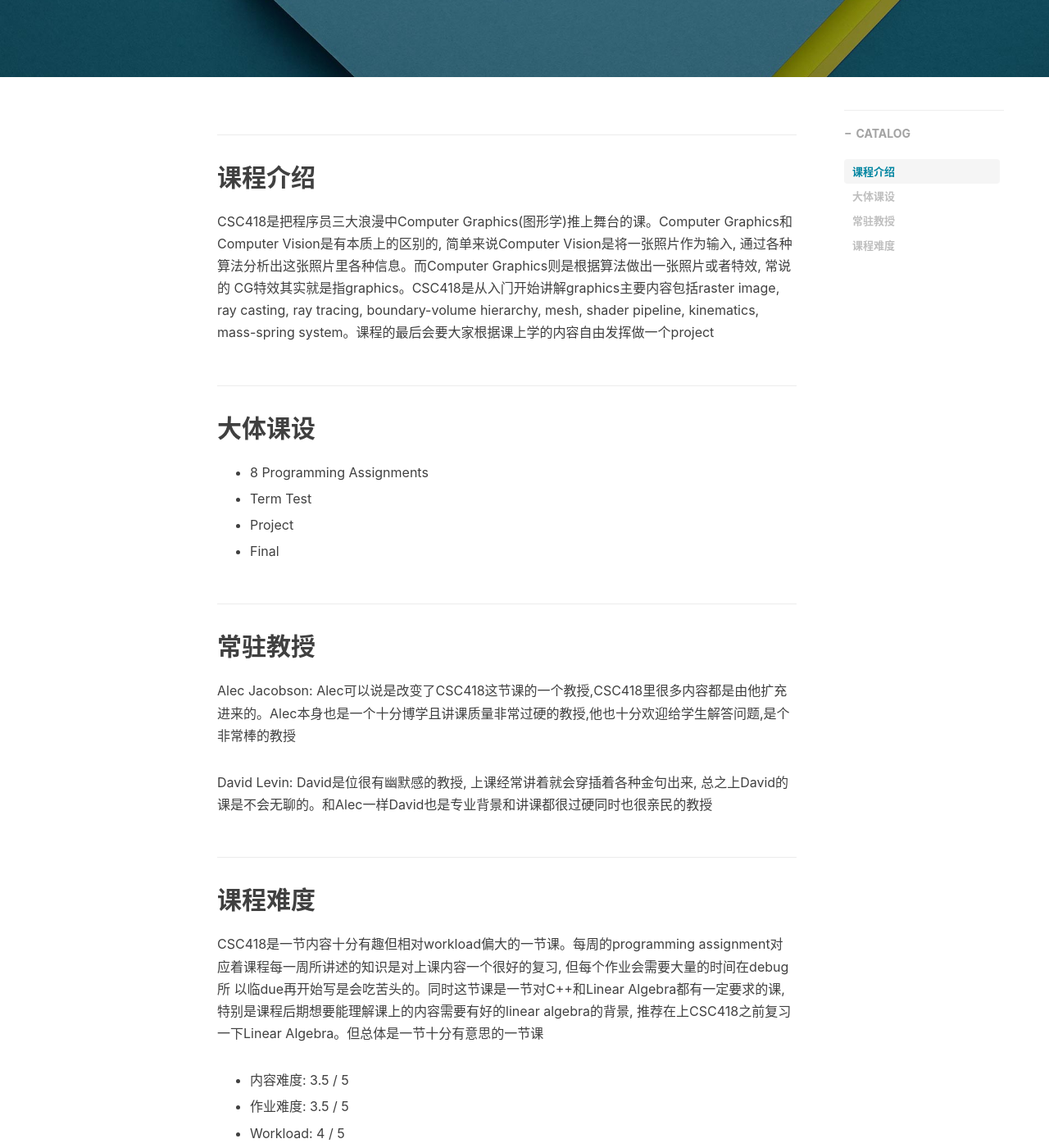
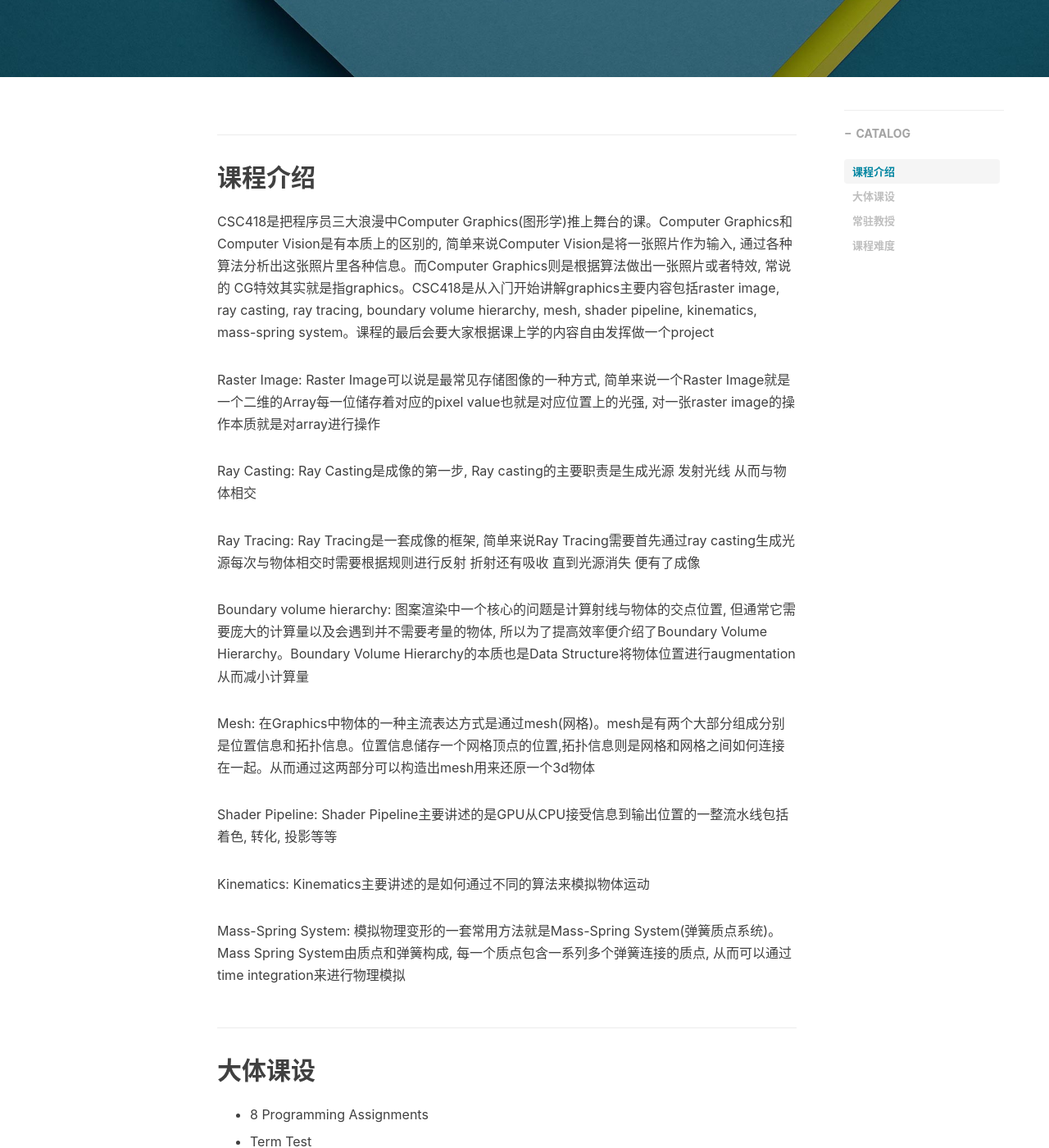
Before and after one commit to UT-Application-Development-Association/course-wiki, a Jekyll site: the page built from _posts/2021-01-01-csc418.md, in a window 1280 px wide and 1400 px high, scrolled down 429 px. Shown: the whole window at 82% size. Built offline with Jekyll 4.4.1, drawn with Linux system fonts in a browser that asks for light colours; nearby versions of some CDN libraries; comment, search, counter and statistics services are not loaded.

Commit message:
Add more info on csc418

```diff
--- a/_posts/2021-01-01-csc418.md
+++ b/_posts/2021-01-01-csc418.md
@@ -14,7 +14,23 @@ tags:
 ## 课程介绍
 CSC418是把程序员三大浪漫中Computer Graphics(图形学)推上舞台的课。Computer Graphics和
 Computer Vision是有本质上的区别的, 简单来说Computer Vision是将一张照片作为输入, 通过各种算法分析出这张照片里各种信息。而Computer Graphics则是根据算法做出一张照片或者特效, 常说的
-CG特效其实就是指graphics。CSC418是从入门开始讲解graphics主要内容包括raster image, ray casting, ray tracing, boundary-volume hierarchy, mesh, shader pipeline, kinematics, mass-spring system。课程的最后会要大家根据课上学的内容自由发挥做一个project
+CG特效其实就是指graphics。CSC418是从入门开始讲解graphics主要内容包括raster image, ray casting, ray tracing, boundary volume hierarchy, mesh, shader pipeline, kinematics, mass-spring system。课程的最后会要大家根据课上学的内容自由发挥做一个project
+
+Raster Image: Raster Image可以说是最常见存储图像的一种方式, 简单来说一个Raster Image就是一个二维的Array每一位储存着对应的pixel value也就是对应位置上的光强, 对一张raster image的操作本质就是对array进行操作
+
+Ray Casting: Ray Casting是成像的第一步, Ray casting的主要职责是生成光源 发射光线 从而与物体相交
+
+Ray Tracing: Ray Tracing是一套成像的框架, 简单来说Ray Tracing需要首先通过ray casting生成光源每次与物体相交时需要根据规则进行反射 折射还有吸收 直到光源消失 便有了成像
+
+Boundary volume hierarchy: 图案渲染中一个核心的问题是计算射线与物体的交点位置, 但通常它需要庞大的计算量以及会遇到并不需要考量的物体, 所以为了提高效率便介绍了Boundary Volume Hierarchy。Boundary Volume Hierarchy的本质也是Data Structure将物体位置进行augmentation从而减小计算量
+
+Mesh: 在Graphics中物体的一种主流表达方式是通过mesh(网格)。mesh是有两个大部分组成分别是位置信息和拓扑信息。位置信息储存一个网格顶点的位置,拓扑信息则是网格和网格之间如何连接在一起。从而通过这两部分可以构造出mesh用来还原一个3d物体
+
+Shader Pipeline: Shader Pipeline主要讲述的是GPU从CPU接受信息到输出位置的一整流水线包括着色, 转化, 投影等等
+
+Kinematics: Kinematics主要讲述的是如何通过不同的算法来模拟物体运动
+
+Mass-Spring System: 模拟物理变形的一套常用方法就是Mass-Spring System(弹簧质点系统)。Mass Spring System由质点和弹簧构成, 每一个质点包含一系列多个弹簧连接的质点, 从而可以通过time integration来进行物理模拟
 
 ## 大体课设
 - 8 Programming Assignments
```
